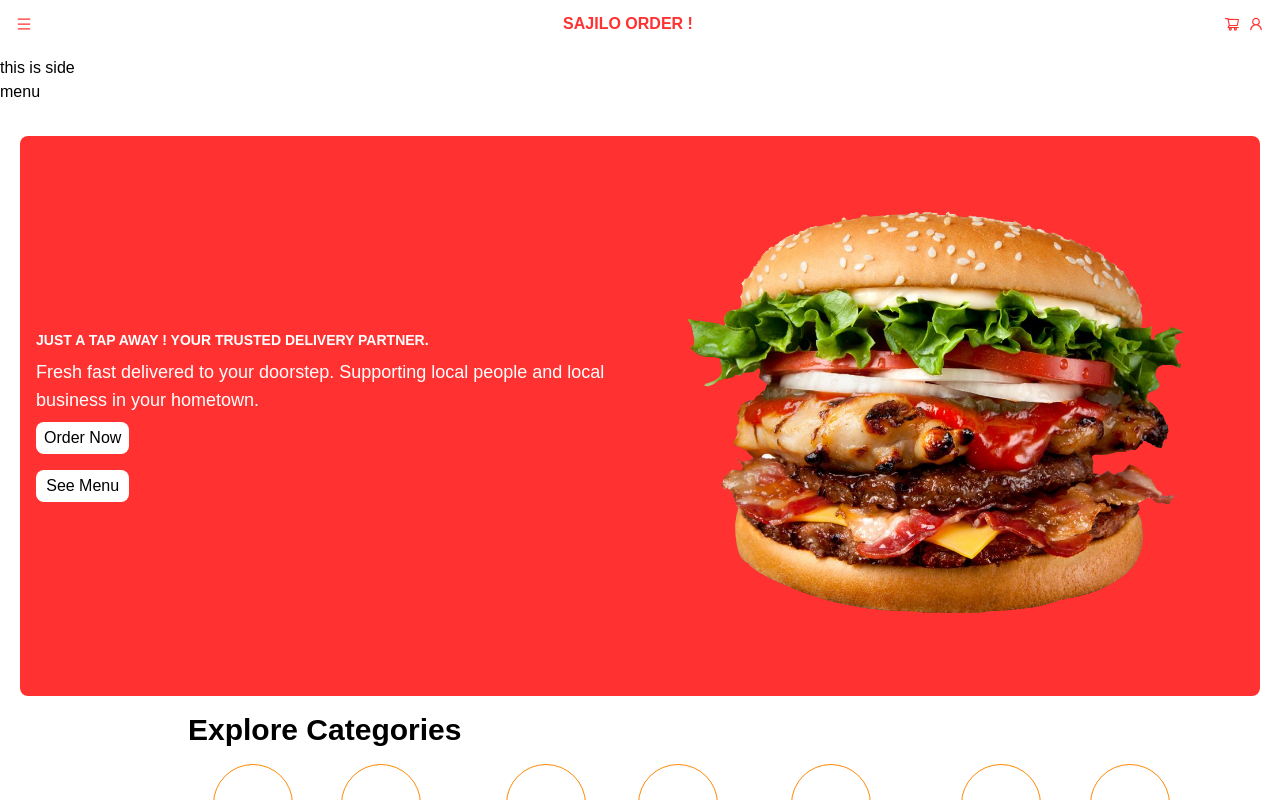
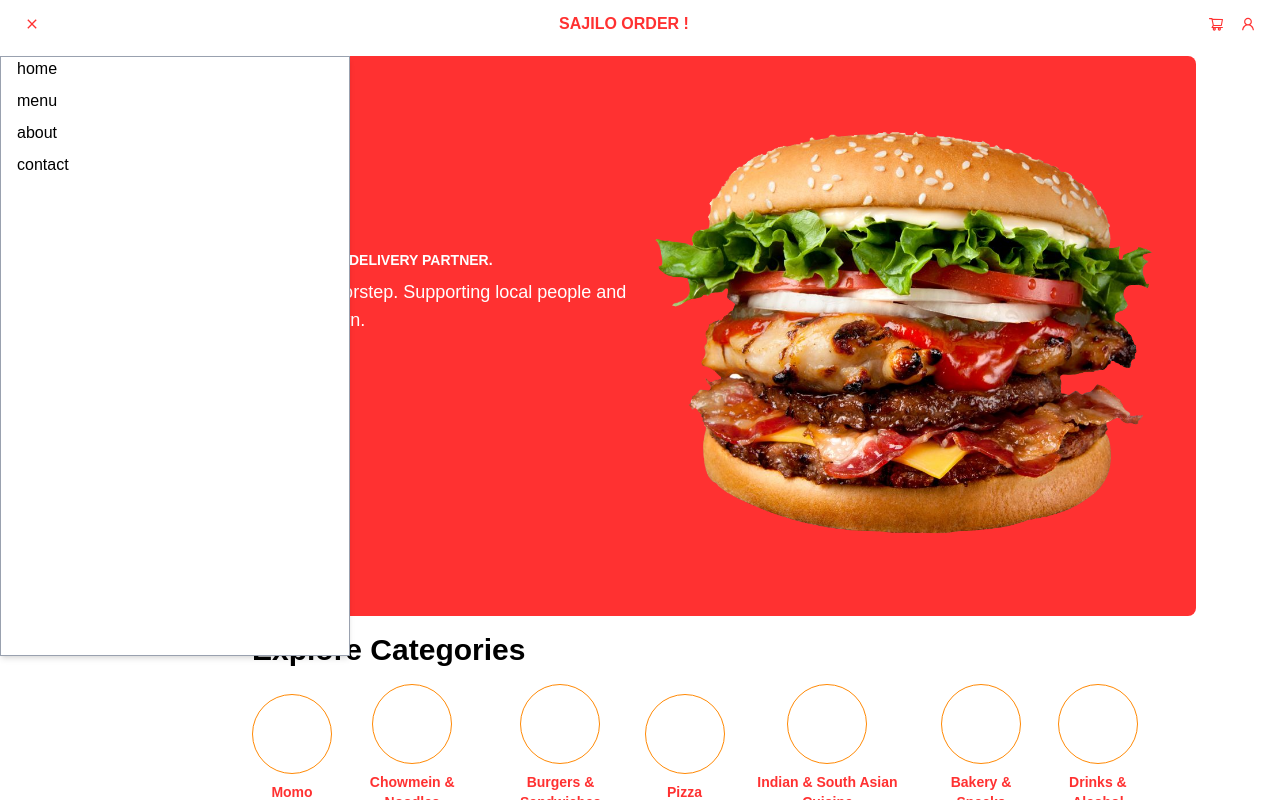
Before and after one commit to sajiloorder/website, a Next.js app: page / in a window 1280 px wide. Both pictures are taken after a click on the icon 24 px from the left and 24 px from the top of the page. Shown: the top 800 px of the page. Built offline with nearby package versions, Linux system fonts and the light colour scheme.

Commit message:
layout updated

```diff
--- /dev/null
+++ b/src/app/(public)/cart/page.tsx
@@ -0,0 +1,8 @@
+export default function CartPage() {
+  return (
+    <section>
+      CartPage
+      {/* items display */}
+    </section>
+  );
+}
--- a/src/app/(public)/layout.tsx
+++ b/src/app/(public)/layout.tsx
@@ -4,6 +4,7 @@
 import { Geist, Geist_Mono } from "next/font/google";
 
 import NavContextProvider from "@/context/nav-context";
+import Footer from "@/components/footer/Footer";
 
 const geistSans = Geist({
   variable: "--font-geist-sans",
@@ -31,6 +32,7 @@
         <NavContextProvider>
           <Nav />
           <main>{children}</main>
+          <Footer />
         </NavContextProvider>
         {/* footer */}
       </body>
--- a/src/app/(public)/page.tsx
+++ b/src/app/(public)/page.tsx
@@ -6,12 +6,13 @@
 import DeliverySteps from "@/components/landing/delivery-step/DeliverySteps";
 import Footer from "@/components/footer/Footer";
 import Category from "@/components/landing/category-section/Category";
+import MainLayout from "@/components/ui/layout/MainLayout";
 // import CarouselSection from "@/components/landing/carousel-section/CarouselSection";
 // import PartnerSection from "@/components/landing/partner-restaurent/partnerRestaurent";
 
 export default function LandingPage() {
   return (
-    <>
+    <MainLayout>
       {/*nav section */}
       {/* hero section */}
       {/*       <CarouselSection />
@@ -24,7 +25,6 @@
       <Popular />
       {/* drinks section */}
       <DeliverySteps />
-      <Footer />
-    </>
+    </MainLayout>
   );
 }
--- a/src/components/nav/MobileNav.tsx
+++ /dev/null
@@ -1,43 +0,0 @@
-import Link from "next/link";
-import Logo from "../ui/logo/Logo";
-import { AiOutlineMenu } from "react-icons/ai";
-import { AiOutlineShoppingCart } from "react-icons/ai";
-import { AiOutlineUser } from "react-icons/ai";
-
-
-
-
-
-export default function Nav() {
-    return (
-        <nav className=" flex flex-row bg-white text-primary justify-between items-center mb-2 px-4 py-3  ">
-            {/* menu-icon */}
-            <AiOutlineMenu className="cursor-pointer  hover:text-green-400" />
-
-            {/* <MobileNav /> */}
-            <div className="flex flex-row gap-2 justify-between items-center  ">
-
-                {/* logo */}
-
-                <Link href="/">
-                    <Logo />
-                </Link>
-
-            </div>
-
-            {/* only for desktop */}
-            {/* <div className="hidden sm:flex flex-row gap-2 ">
-        <Link href="">example</Link>
-
-      </div> */}
-
-            <div className="flex flex-row gap-2 ">
-                {/* cart-icon */}
-                <AiOutlineShoppingCart className="cursor-pointer text-primary hover:text-green-400" />
-
-                {/* user-icon */}
-                <AiOutlineUser className="cursor-pointer text-primary  hover:text-green-400" />
-            </div>
-        </nav>
-    );
-}
--- a/src/components/nav/Nav.tsx
+++ b/src/components/nav/Nav.tsx
@@ -6,47 +6,42 @@
 import { AiOutlineMenu } from "react-icons/ai";
 import { AiOutlineShoppingCart } from "react-icons/ai";
 import { AiOutlineUser } from "react-icons/ai";
+import { MdOutlineClose } from "react-icons/md";
 
 import { NavContext } from "@/context/nav-context";
+import MobileMenu from "./mobile-menu/MobileMenu";
 
 export default function Nav() {
-  const { menu, openMenu, closeMenu } = useContext(NavContext);
+  const { menu, toggleMenu } = useContext(NavContext);
   /**
    * check menu state
    */
 
   return (
     <>
-      <nav className=" flex flex-row bg-white text-primary justify-between items-center mb-2 px-4 py-3  ">
-        {/* menu-icon */}
+      <nav className=" flex flex-row bg-white text-primary justify-between items-center mb-2 px-6 py-3  ">
+        {menu ? <MdOutlineClose className="cursor-pointer  hover:text-green-400" onClick={toggleMenu} /> : <AiOutlineMenu className="cursor-pointer  hover:text-green-400" onClick={toggleMenu} />}
 
-        <AiOutlineMenu className="cursor-pointer  hover:text-green-400" onClick={openMenu} />
-
-        {/* <MobileNav /> */}
         <div className="flex flex-row gap-2 justify-between items-center  ">
-          {/* logo */}
-
           <Link href="/">
             <Logo />
           </Link>
         </div>
 
-        {/* only for desktop */}
-        {/* <div className="hidden sm:flex flex-row gap-2 ">
-        <Link href="">example</Link>
-
-      </div> */}
-
-        <div className="flex flex-row gap-2 ">
+        <div className="flex flex-row gap-4 justify-between items-center ">
           {/* cart-icon */}
-          <AiOutlineShoppingCart className="cursor-pointer text-primary hover:text-green-400" />
+          <Link href={"/cart"}>
+            <AiOutlineShoppingCart className="cursor-pointer text-primary hover:text-green-400" />
+          </Link>
 
           {/* user-icon */}
-          <AiOutlineUser className="cursor-pointer text-primary  hover:text-green-400" />
+          <button>
+            <AiOutlineUser className="cursor-pointer text-primary  hover:text-green-400" />
+          </button>
         </div>
       </nav>
       {/* side menu */}
-      {menu && <div className="h-20 w-20 bg-white z-10">this is side menu</div>}
+      {menu && <MobileMenu />}
     </>
   );
 }
--- /dev/null
+++ b/src/components/nav/mobile-menu/MobileMenu.tsx
@@ -0,0 +1,42 @@
+"use client";
+import { useContext } from "react";
+import { NavContext } from "@/context/nav-context";
+
+import Link from "next/link";
+
+const LINKS = [
+  {
+    id: 1,
+    name: "home",
+    href: "/",
+  },
+  {
+    id: 2,
+    name: "menu",
+    href: "/menu",
+  },
+  {
+    id: 3,
+    name: "about",
+    href: "/about",
+  },
+  {
+    id: 4,
+    name: "contact",
+    href: "/contact",
+  },
+];
+export default function MobileMenu() {
+  const { closeMenu } = useContext(NavContext);
+  return (
+    <section className=" absolute w-[350px] h-[600px] bg-white border border-gray-400 shadow-md z-10">
+      <div className=" flex flex-col gap-2 px-4">
+        {LINKS.map((link) => (
+          <Link key={link.id} href={link.href} onClick={closeMenu}>
+            {link.name}
+          </Link>
+        ))}
+      </div>
+    </section>
+  );
+}
--- /dev/null
+++ b/src/components/ui/layout/MainLayout.tsx
@@ -0,0 +1,7 @@
+export default function MainLayout({ children }: { children: React.ReactNode }) {
+  return (
+    <div className="min-h-screen ">
+      <div className="px-2 sm:px-6 lg:px-10 xl:px-16 max-w-screen-2xl mx-auto w-full">{children}</div>
+    </div>
+  );
+}
--- a/src/context/nav-context.js
+++ b/src/context/nav-context.js
@@ -3,8 +3,9 @@
 
 export const NavContext = createContext({
     menu:false,
-    openMenu: () => {},
+    toggleMenu: () => {},
     closeMenu: () => {},
+    // profile related
 
 
 })
@@ -12,15 +13,15 @@
 const NavContextProvider = ({children}) => {
     const [menu, setMenu] = useState(false);
 
-    function openMenu() {
-        setMenu(true);
+    function toggleMenu() {
+        setMenu(state => !state);
     }
 
     function closeMenu() {
         setMenu(false)
     }
     return (
-        <NavContext.Provider value={{ menu, openMenu, closeMenu }} >
+        <NavContext.Provider value={{ menu, toggleMenu, closeMenu }} >
             {children}
         </NavContext.Provider>
     )
```
Also changed, not shown: src/app/(public)/menu/page.tsx (+46 -68 lines).
